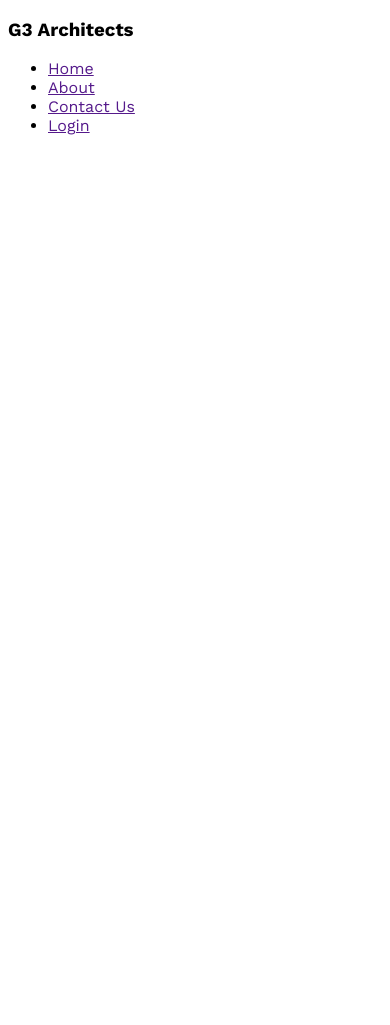
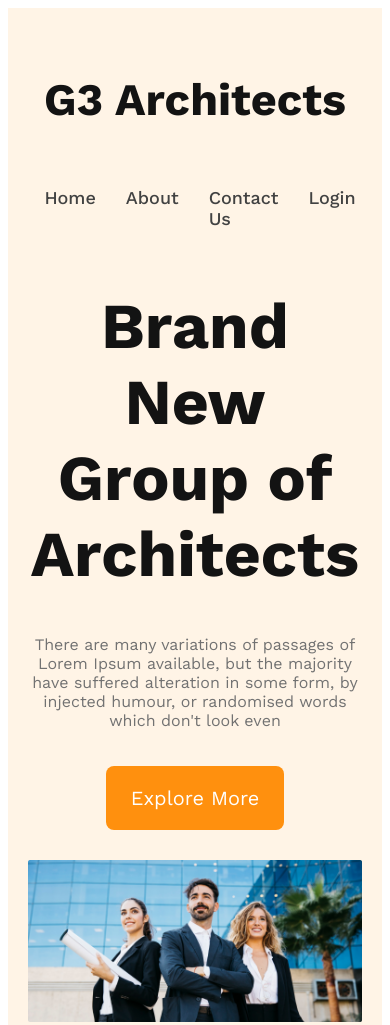
Before and after one commit to Mehedi12336/G3-architect-website, a plain HTML site: page index.html in a window 390 px wide. Shown: the top 1025 px of the page. Before the commit the page ends 844 px from the top, so only its background shows below. Drawn offline with nearby package versions, Linux system fonts and the light colour scheme.

Commit message:
add responsive

```diff
--- a/index.html
+++ b/index.html
@@ -9,7 +9,7 @@
 <body>
     <header>
         <nav>
-            <h3>G3 Architects</h3>
+            <h3 class="nav-title">G3 Architects</h3>
             <ul>
                 <li><a href="">Home</a></li>
                 <li><a href="">About</a></li>
@@ -17,6 +17,14 @@
                 <li><a href="">Login</a></li>
             </ul>
         </nav>
+        <div class="banner">
+            <div class="banner-content">
+                <h1 class="banner-title">Brand New Group of Architects </h1>
+                <p class="banner-description">There are many variations of passages of Lorem Ipsum available, but the majority have suffered alteration in some form, by injected humour, or randomised words which don't look even</p>
+                <button class="btn-primary">Explore More</button>
+            </div>
+            <img src="images/banner.png" alt="">
+        </div>
     </header>
 
 
--- a/styles/architect.css
+++ b/styles/architect.css
@@ -1,6 +1,103 @@
-/* work sans font from google*/
-@import url('https://fonts.googleapis.com/css2?family=Lato:wght@300;400;700&family=Open+Sans:wght@800&family=Work+Sans:wght@300;400;500;600;700;800&display=swap');
+/* work sans font from google */
 
-* {
+
+  @import url('https://fonts.googleapis.com/css2?family=Lato:wght@300;400;700&family=Open+Sans:wght@800&family=Work+Sans:wght@300;400;500;600;700&display=swap');
+
+/* shared style */
+
+  * {
+    font-family: 'Lato', sans-serif;
+    font-family: 'Open Sans', sans-serif;
     font-family: 'Work Sans', sans-serif;
-}
+  }
+
+  .btn-primary{
+    border-radius: 8px;
+    background: #FF900E;
+    padding: 20px 25px;
+    font-size: 20px;
+    cursor: pointer;
+    color: #FFF;
+    border: 0;
+    margin-top: 20px;
+  }
+
+  /* header style */
+
+  header{
+    background: rgba(255, 144, 14, 0.10);
+    padding: 50px 240px;
+  }
+
+  nav{
+    display: flex;
+    justify-content: space-between;
+    align-items: center;
+  }
+
+  .nav-title{
+    color: #131313;
+    font-size: 45px;
+    font-weight: 700;
+  }
+
+  nav > ul{
+    display: flex;
+  }
+
+  nav li {
+    list-style: none;
+    margin-right: 30px;
+    font-weight: 500;
+    font-size: 18px;
+  }
+  nav li a{
+    text-decoration: none;
+    color: #424242;
+  }
+
+  /* banner related style */
+
+  .banner-content{
+    max-width: 850px;
+    text-align: center;
+    margin: 0 auto;
+  }
+
+  .banner-title{
+    color: #131313;
+    font-size: 64px;
+    font-weight: 700;
+  }
+
+  .banner-description{
+    color: #727272;
+    font-size: 16px;
+    font-weight: 400;
+  }
+
+  .banner img{
+    margin-top: 30px;
+    width: 100%;
+  }
+
+  /* responsive media query */
+/* mobile device*/
+  @media screen and (max-width: 576px) {
+    header{
+        padding: 20px;
+    }
+    nav{
+        flex-direction: column;
+    }
+  }
+
+  /* tablet */
+  @media screen and (min-width:576px) and ( max-width: 960px) {
+    nav{
+        flex-direction: column;
+    }
+    header{
+        padding: 50px;
+    }
+  }
```
